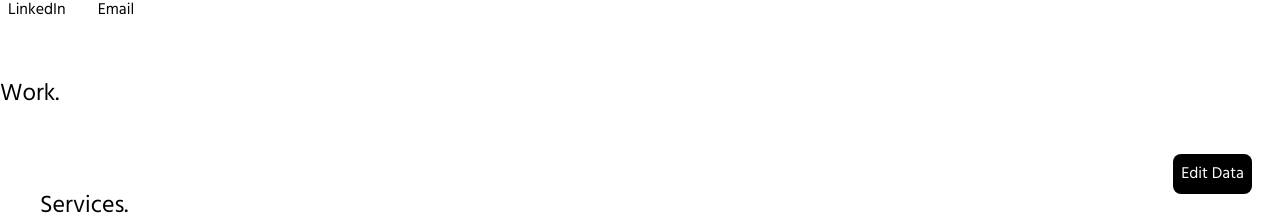
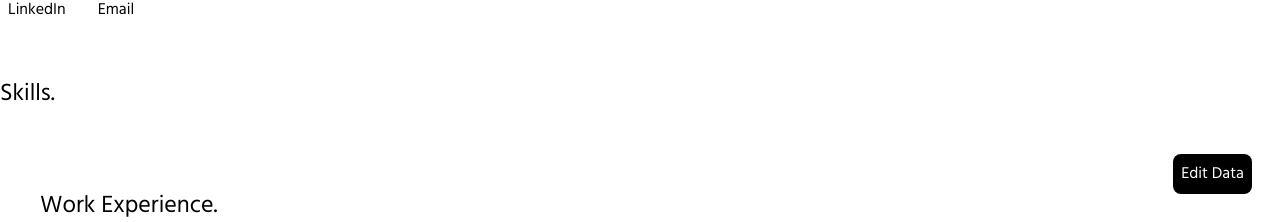
Before and after one commit to COWWARS/Online-Portfolio, a Next.js app: page / in a window 1280 px wide. Shown: the part 578-800 px from the top of the page. Built offline with nearby package versions, Linux system fonts and the light colour scheme.

Commit message:
Update index.js

```diff
--- a/pages/index.js
+++ b/pages/index.js
@@ -94,7 +94,7 @@ export default function Home() {
           <Socials className="mt-2 laptop:mt-5" />
         </div>
         <div className="mt-10 laptop:mt-30 p-2 laptop:p-0" ref={workRef}>
-          <h1 className="text-2xl text-bold">Work.</h1>
+          <h1 className="text-2xl text-bold">Skills.</h1>
 
           <div className="mt-5 laptop:mt-10 grid grid-cols-1 tablet:grid-cols-2 gap-4">
             {data.projects.map((project) => (
@@ -110,7 +110,7 @@ export default function Home() {
         </div>
 
         <div className="mt-10 laptop:mt-30 p-2 laptop:p-0">
-          <h1 className="tablet:m-10 text-2xl text-bold">Services.</h1>
+          <h1 className="tablet:m-10 text-2xl text-bold">Work Experience.</h1>
           <div className="mt-5 tablet:m-10 grid grid-cols-1 laptop:grid-cols-2 gap-6">
             {data.services.map((service, index) => (
               <ServiceCard
```
